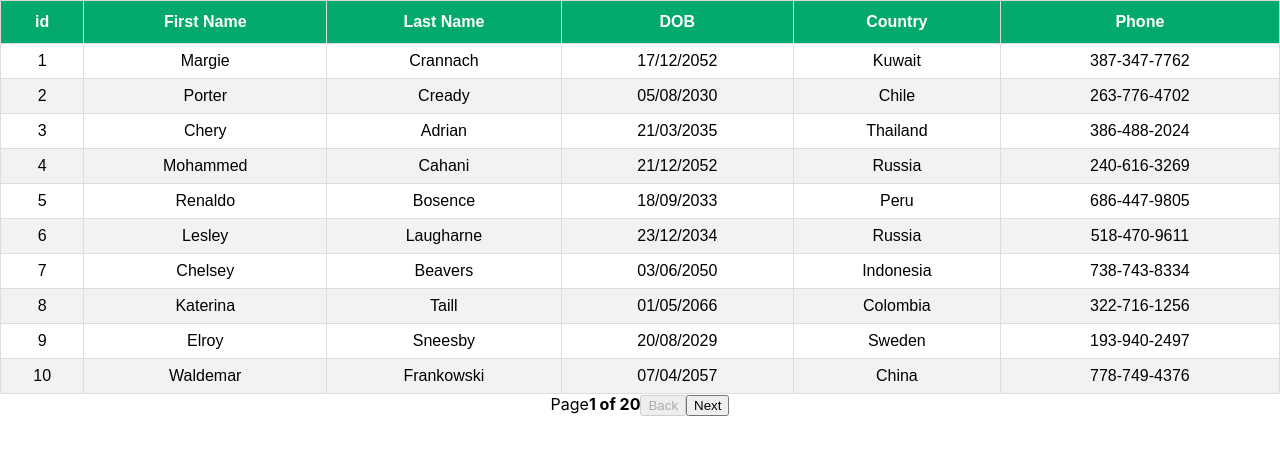
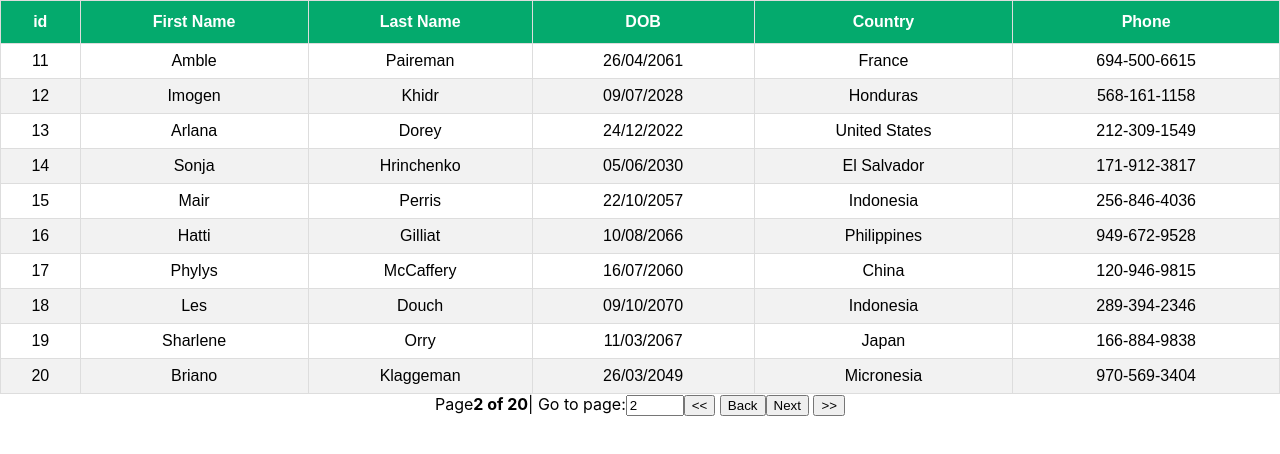
Before and after one commit to Reebal011/React_Table, a React (Create React App) app: page / in a window 1280 px wide. Shown: the top 454 px of the page. Built offline with nearby package versions, Linux system fonts and the light colour scheme.

Commit message:
Goto Page in pagination

```diff
--- a/src/components/PaginationTable.js
+++ b/src/components/PaginationTable.js
@@ -19,11 +19,14 @@
     canNextPage,
     canPreviousPage,
     pageOptions,
+    gotoPage,
+    pageCount,
     state,
   } = useTable(
     {
       columns,
       data,
+      initialState: { pageIndex: 1 }, //to start page from 2
     },
     usePagination
   );
@@ -62,11 +65,31 @@
             {pageIndex + 1} of {pageOptions.length}
           </strong>
         </span>
+        <span>
+          | Go to page:
+          <input
+            type="number"
+            defaultValue={pageIndex + 1}
+            onChange={(e) => {
+              const pageNumber = e.target.value
+                ? Number(e.target.value) - 1
+                : 0;
+              gotoPage(pageNumber);
+            }}
+            style={{ width: "50px" }}
+          />
+        </span>
+        <button onClick={() => gotoPage(0)} disabled={!canPreviousPage}>
+          {"<<"}
+        </button>{" "}
         <button onClick={() => previousPage()} disabled={!canPreviousPage}>
           Back
         </button>
         <button onClick={() => nextPage()} disabled={!canNextPage}>
           Next
+        </button>{" "}
+        <button onClick={() => gotoPage(pageCount - 1)} disabled={!canNextPage}>
+          {">>"}
         </button>
       </div>
     </>
```
